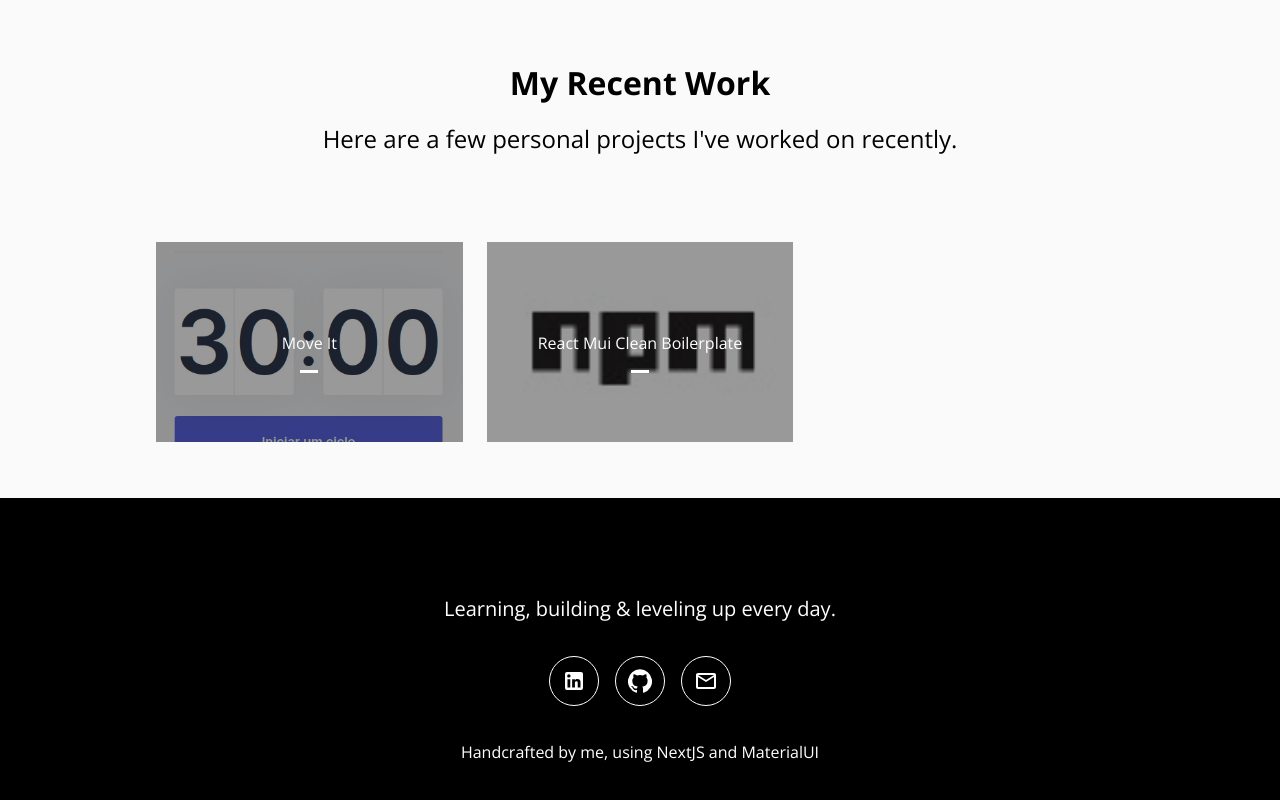
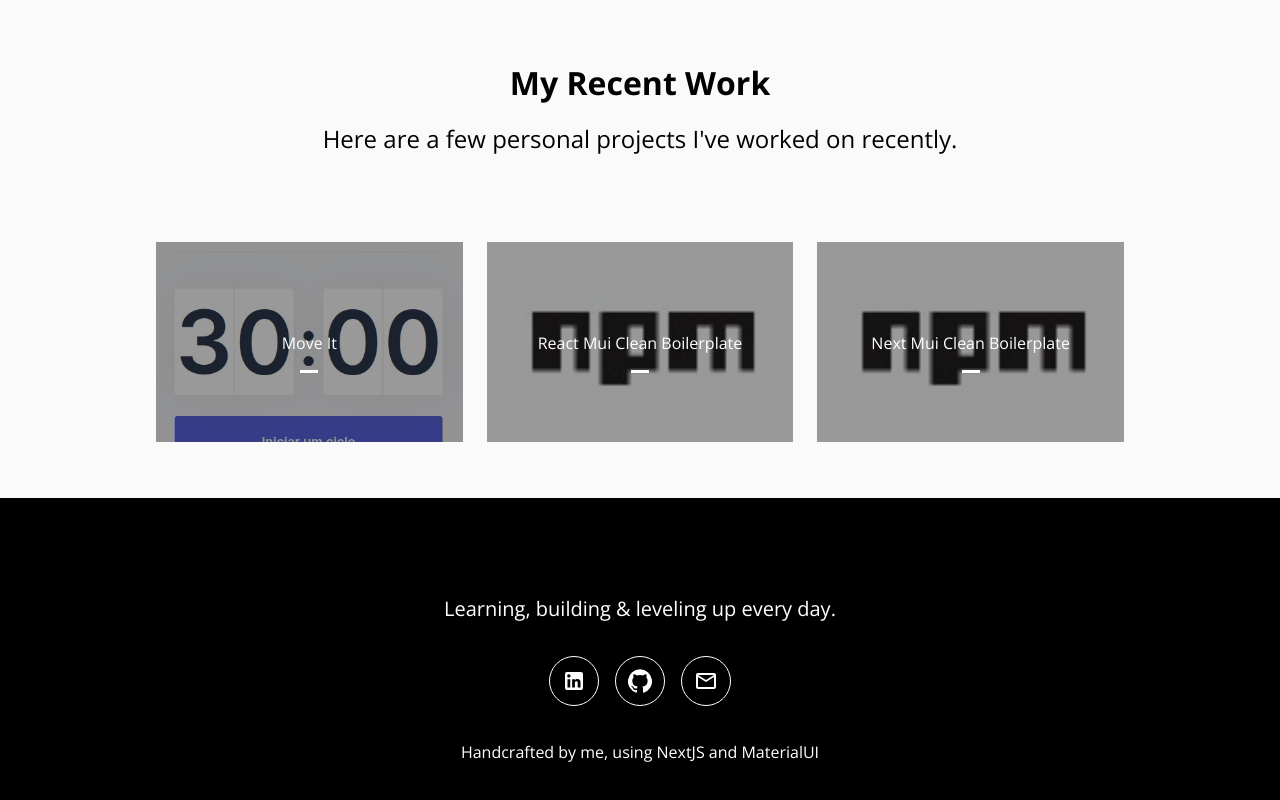
Before and after one commit to leonardocasagrande/lcc-portfolio, a Next.js app: page / in a window 1280 px wide. Shown: the part 1916-2716 px from the top of the page. Built offline with nearby package versions, Linux system fonts and the light colour scheme.

Commit message:
Made project info dynamic, and added next project

```diff
--- a/src/components/RecentWork/index.tsx
+++ b/src/components/RecentWork/index.tsx
@@ -1,5 +1,6 @@
 import { Box, Grid, Typography } from "@material-ui/core";
 import React from "react";
+import { projectInfo } from "../../content";
 import ProjectButton from "../ProjectButton";
 
 const RecentWork = () => {
@@ -20,22 +21,16 @@ const RecentWork = () => {
         </Typography>
         <Box mt={8}>
           <Grid container spacing={3}>
-            <Grid item xs={12} sm={6} md={4}>
-              <ProjectButton
-                image="/move-it.jpeg"
-                title="Move It"
-                width="100%"
-                url="https://move-it-six-swart.vercel.app/"
-              />
-            </Grid>
-            <Grid item xs={12} sm={6} md={4}>
-              <ProjectButton
-                image="/npm.jpeg"
-                title="React Mui Clean Boilerplate"
-                width="100%"
-                url="https://www.npmjs.com/package/react-mui-clean-boilerplate"
-              />
-            </Grid>
+            {projectInfo.map((el) => (
+              <Grid key={el.id} item xs={12} sm={6} md={4}>
+                <ProjectButton
+                  image={el.image}
+                  title={el.title}
+                  width="100%"
+                  url={el.url}
+                />
+              </Grid>
+            ))}
           </Grid>
         </Box>
       </Box>
--- a/src/content/index.ts
+++ b/src/content/index.ts
@@ -1,3 +1,4 @@
-import technologyInfo from './technologyInfo.json';
+import technologyInfo from "./technologyInfo.json";
+import projectInfo from "./projectInfo.json";
 
-export { technologyInfo }
+export { technologyInfo, projectInfo };
--- /dev/null
+++ b/src/content/projectInfo.json
@@ -0,0 +1,20 @@
+[
+  {
+    "id": 1,
+    "image": "/move-it.jpeg",
+    "title": "Move It",
+    "url": "https://move-it-six-swart.vercel.app/"
+  },
+  {
+    "id": 2,
+    "image": "/npm.jpeg",
+    "title": "React Mui Clean Boilerplate",
+    "url": "https://www.npmjs.com/package/react-mui-clean-boilerplate"
+  },
+  {
+    "id": 3,
+    "image": "/npm.jpeg",
+    "title": "Next Mui Clean Boilerplate",
+    "url": "https://www.npmjs.com/package/next-mui-clean-boilerplate"
+  }
+]
```
